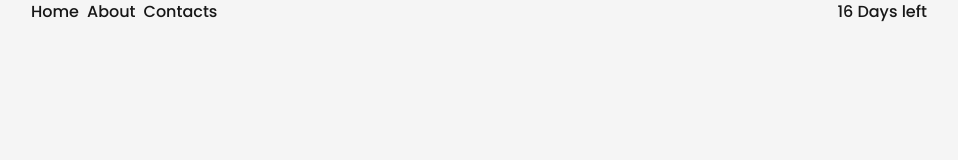
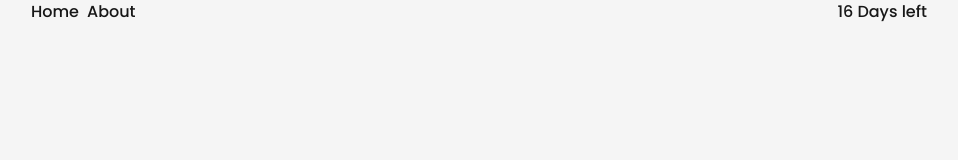
Before and after one commit to fiquell/comsoons, a React (Vite) app: page / in a window 1280 px wide. Shown: the top 160 px of the page, without its empty margins (161-1119 px from the left). Built offline with nearby package versions, Linux system fonts and the light colour scheme.

Commit message:
hide contact pages

```diff
--- a/src/constants/index.ts
+++ b/src/constants/index.ts
@@ -3,7 +3,7 @@ import { Links, Teams } from "@/types";
 export const navLinks: Links[] = [
   { label: "Home", url: "/" },
   { label: "About", url: "/about" },
-  { label: "Contacts", url: "/contacts" },
+  // { label: "Contacts", url: "/contacts" },
 ];
 
 export const ourTeams: Teams[] = [
```
